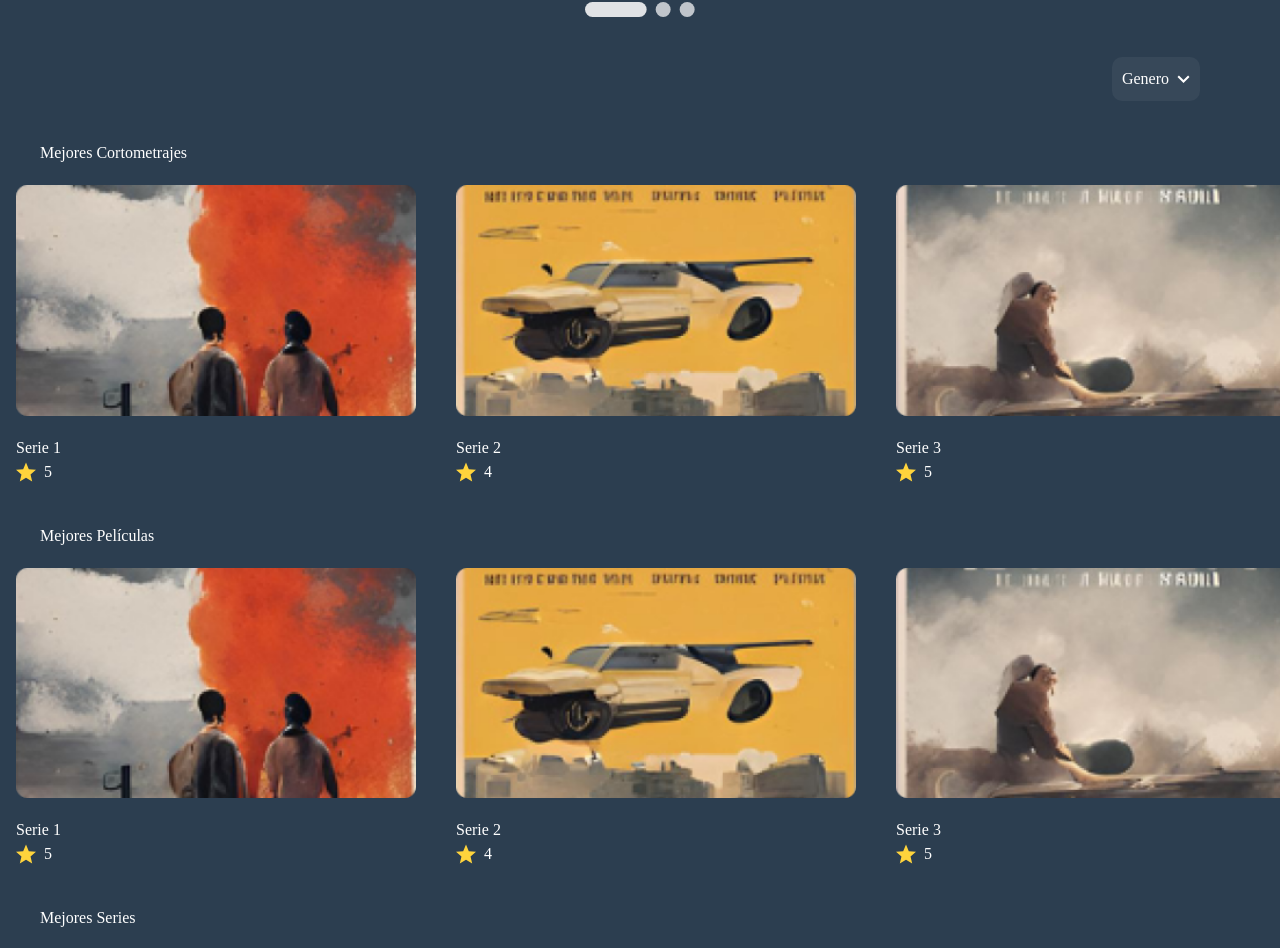
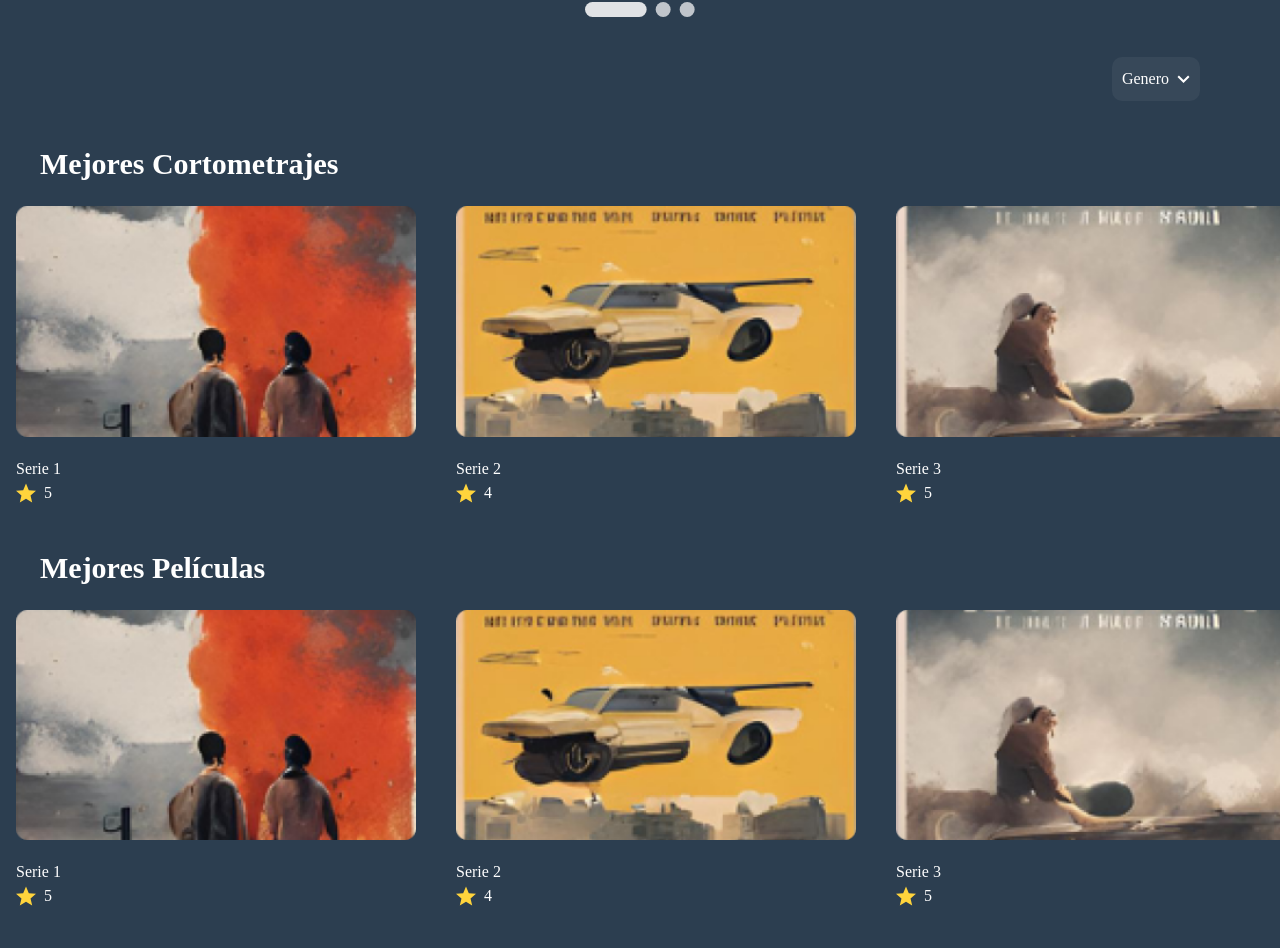
Before and after one commit to emanuelpps/s15-01-m-node-react-Private-, a React (Vite) app in the folder client/: page /home in a window 1280 px wide. Shown: the part 578-1526 px from the top of the page. Built offline with nearby package versions, Linux system fonts and the light colour scheme; a web font is replaced by a local one.

Commit message:
fonts corrections

```diff
--- a/client/src/pages/home/components/home/movie/MovieContainer.jsx
+++ b/client/src/pages/home/components/home/movie/MovieContainer.jsx
@@ -15,7 +15,7 @@ function MovieContainer() {
       className="text-white max-w-full md:max-w-full overflow-x-auto justify-center mt-10"
     >
       <div id="movie-container-title" className="ml-10 mb-5">
-        <h2>Mejores Películas</h2>
+        <h2 className="font-[600] md:text-[30px]">Mejores Películas</h2>
       </div>
       <div
         id="movie-container-img"
--- a/client/src/pages/home/components/home/serie/SerieContainer.jsx
+++ b/client/src/pages/home/components/home/serie/SerieContainer.jsx
@@ -15,7 +15,7 @@ function SerieContainer() {
       className="text-white max-w-full md:max-w-full overflow-x-auto justify-center mt-10 mb-20"
     >
       <div id="serie-container-title" className="ml-10 mb-5">
-        <h2>Mejores Series</h2>
+        <h2 className="font-[600] md:text-[30px]">Mejores Series</h2>
       </div>
       <div
         id="serie-container-img"
--- a/client/src/pages/home/components/home/shortFilm/ShortFilmContainer.jsx
+++ b/client/src/pages/home/components/home/shortFilm/ShortFilmContainer.jsx
@@ -15,7 +15,7 @@ function ShortFilmContainer() {
       className="text-white max-w-full md:max-w-full overflow-x-auto justify-center mt-10"
     >
       <div id="short-film-container-title" className="ml-10 mb-5">
-        <h2>Mejores Cortometrajes</h2>
+        <h2 className="font-[600] md:text-[30px]">Mejores Cortometrajes</h2>
       </div>
       <div
         id="short-film-container-img"
```
